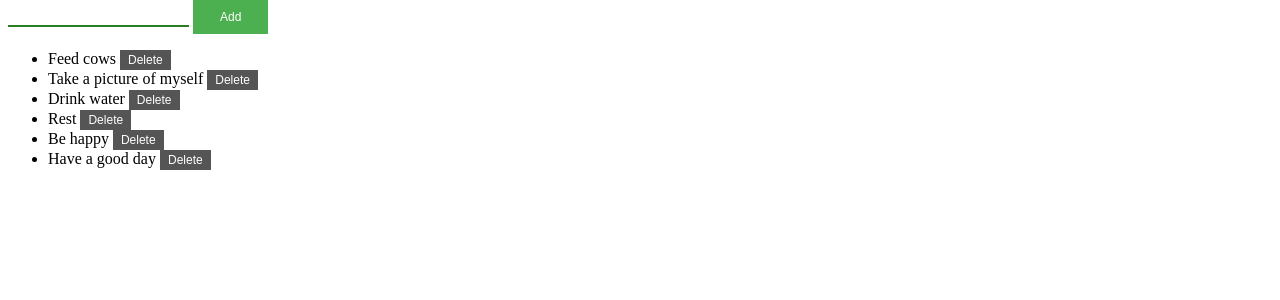
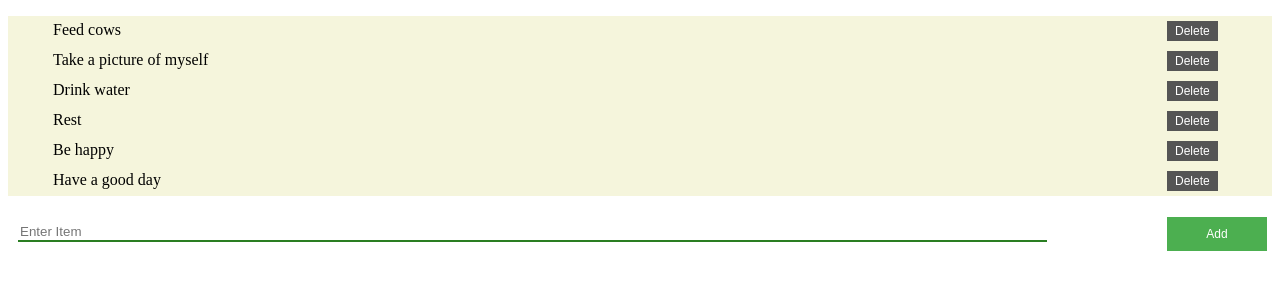
Before and after one commit to Tadii3108/to-do-app, a Django app: page /todo/ in a window 1280 px wide. Shown: the part 129-429 px from the top of the page. Run offline with Django 3.2, Linux system fonts and the light colour scheme; data comes from the database, SQL or seed files in the repository; both versions use the stored data as it was after the commit.

Commit message:
more advanced interface styling

```diff
--- a/static/css/style.css
+++ b/static/css/style.css
@@ -30,6 +30,7 @@ button#add {
     display: inline-block;
     font-size: 12px;
     transition-duration: 0.4s;
+    width: 100%;
 }
 
 button#dlt {
@@ -39,3 +40,28 @@ button#dlt {
     font-size: 12px;
     transition-duration: 0.4s;
 }
+
+.form {
+    display: grid;
+    grid-template-columns: auto 100px;
+    padding: 5px;
+}
+
+.task {
+    padding: 5px;
+    width: 90%;
+}
+
+.content {
+    width: 100%;
+}
+
+.list {
+    display: grid;
+    grid-template-columns: auto 100px;
+    padding: 5px;
+}
+
+.item-input {
+    background-color: beige;
+}
--- a/templates/todo.html
+++ b/templates/todo.html
@@ -11,25 +11,33 @@
         <h1>Things to do</h1>
     </div>
 
-        <form action="/addTodo/" method="post">{% csrf_token %}
-            <input type="text" name="content"/>
-            <button id="add" type="submit">Add</button>
-        </form>
-
     <div class="item-input">
         <ul>
             {% for todo_item in all_items %}
-                <li>{{ todo_item.content }}
-                    <form id="dlt" action="/deleteTodo/{{todo_item.id}}/"
-                    style="display:inline;"
-                    method="post">{% csrf_token %}
+                <li class="list">
+
+                    <div class="item-content">{{ todo_item.content }}</div>
+
+                    <div class="delete">
+                        <form id="dlt" action="/deleteTodo/{{todo_item.id}}/"
+                        style="display:inline;"
+                        method="post">{% csrf_token %}
                         <button id="dlt" type="submit">Delete</button>
-                    </form>
+                        </form>
+                    </div>
                 </li>
             {% endfor %}
         </ul>
+    </div>
 
-    </div>
+    <form class="form" action="/addTodo/" method="post">{% csrf_token %}
+        <div class="task">
+            <input class="content" type="text" name="content" placeholder="Enter Item"/>
+        </div>
+        <div class="add">
+            <button id="add" type="submit">Add</button>
+        </div>
+    </form>
 
 </body>
 </html>
```
Also changed, not shown: db.sqlite3.
